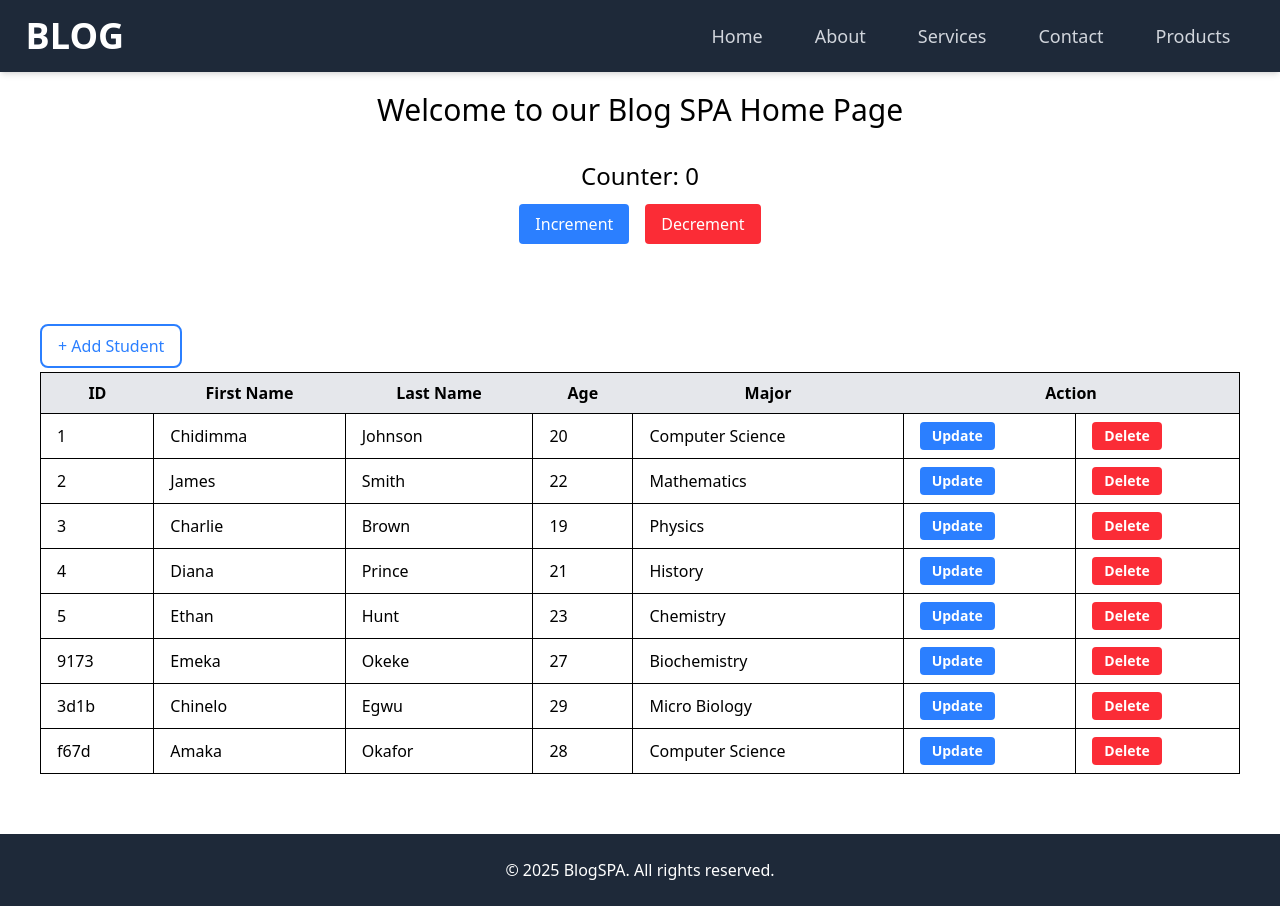
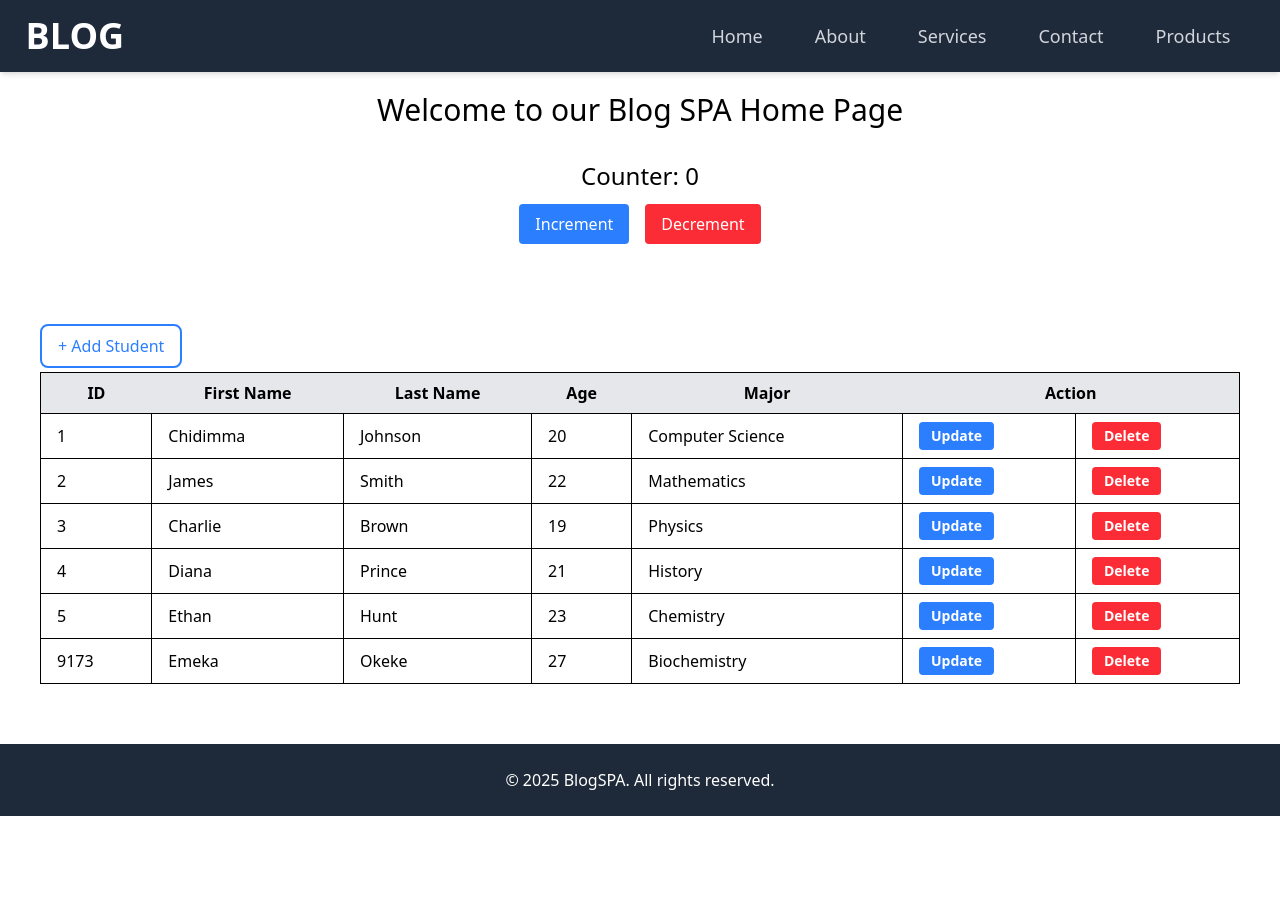
Before and after one commit to cenphilips/static-page, a React (Vite) app in the folder React/blogSPA/: page / in a window 1280 px wide. After the commit the page ends 816 px from the top, so only its background shows below. Built offline with nearby package versions, Linux system fonts and the light colour scheme; data requests are answered from the project's data file.

Commit message:
covered delete student

```diff
--- a/React/blogSPA/data/db.json
+++ b/React/blogSPA/data/db.json
@@ -41,20 +41,6 @@
       "lastname": "Okeke",
       "age": 27,
       "major": "Biochemistry"
-    },
-    {
-      "id": "3d1b",
-      "firstname": "Chinelo",
-      "lastname": "Egwu",
-      "age": 29,
-      "major": "Micro Biology"
-    },
-    {
-      "id": "f67d",
-      "firstname": "Amaka",
-      "lastname": "Okafor",
-      "age": 28,
-      "major": "Computer Science"
     }
   ],
   "Courses": [
--- a/React/blogSPA/src/Home.jsx
+++ b/React/blogSPA/src/Home.jsx
@@ -20,6 +20,23 @@ const Home = () => {
 
   const navigateStudent = (id) => {
     navigate(`/update-student/${id}`)
+  }
+
+  const handleDeleteStudent = (id) => {
+    const confirmDelete = confirm('Are you sure you want to delete this student?')
+    if (confirmDelete) {
+      fetch(`http://localhost:3000/Students/${id}`, {
+        method: 'DELETE',
+      })
+      .then((res) => {
+        if (!res.ok) {
+          throw new Error('Network response was not ok')
+        }
+        window.location.reload()
+      })
+      .catch((err) => console.log(err))
+    }
+
   }
   return (
     <div className=''>
@@ -77,7 +94,7 @@ const Home = () => {
                       <button onClick={() => navigateStudent(student.id)} className='bg-blue-500 hover:bg-blue-700 text-white font-bold text-sm rounded px-3 py-1 cursor-pointer'>Update</button>
                     </td>
                     <td className='border px-4 py-2'>
-                      <button className='bg-red-500 hover:bg-red-700 text-white font-bold text-sm rounded px-3 py-1 cursor-pointer'>Delete</button>
+                      <button onClick={() => handleDeleteStudent(student.id)} className='bg-red-500 hover:bg-red-700 text-white font-bold text-sm rounded px-3 py-1 cursor-pointer'>Delete</button>
                     </td>
                   </tr>
                 ))}
```
